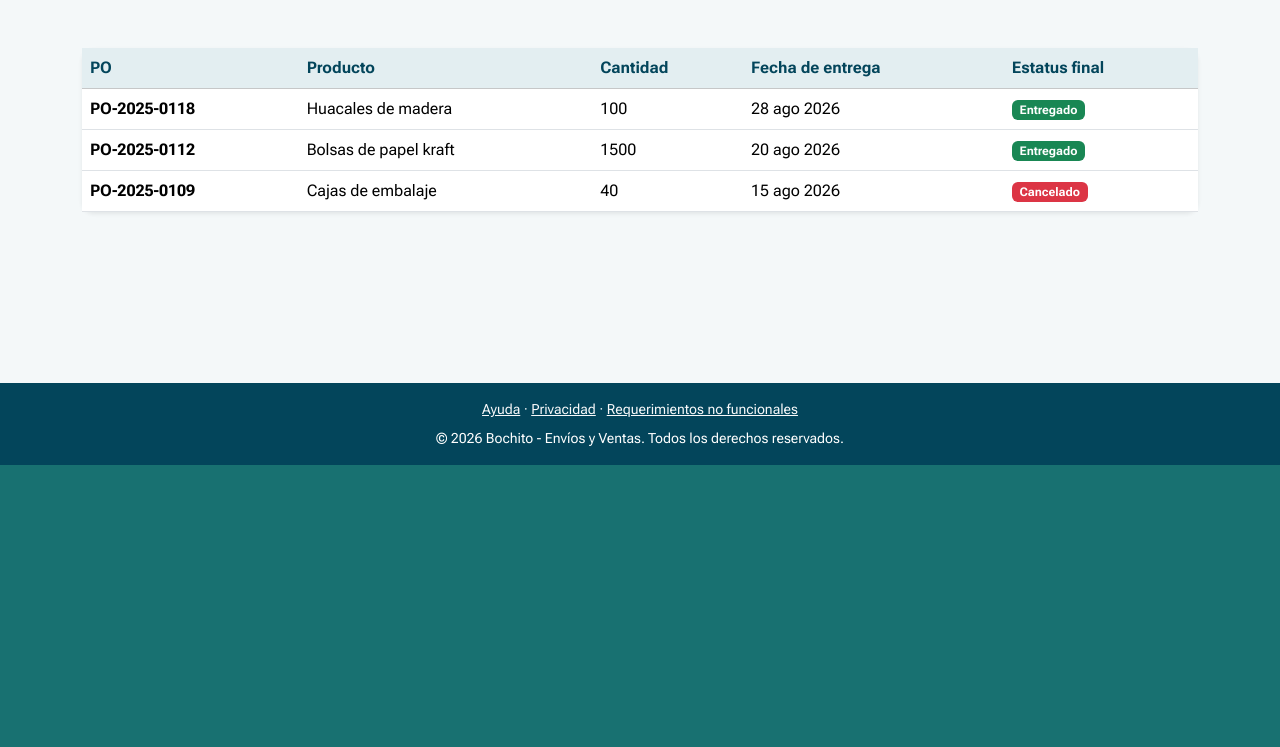
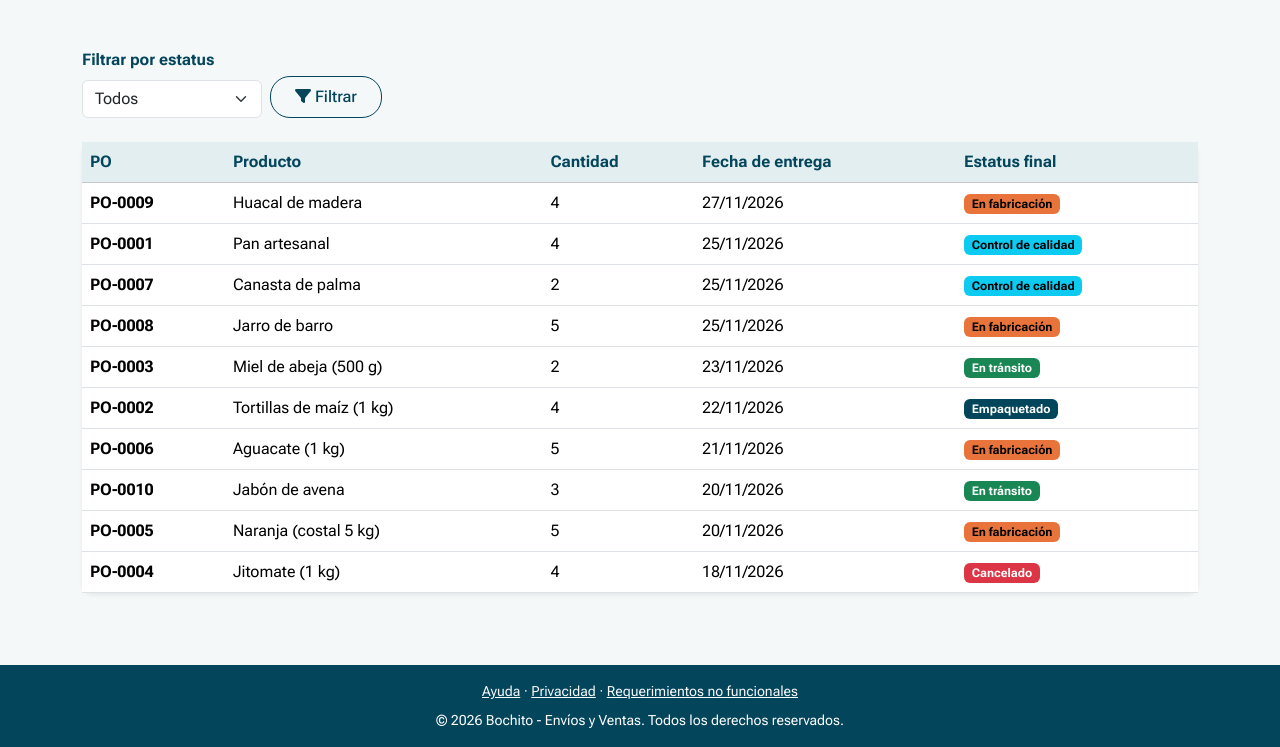
Before and after one commit to naomivimid-lang/Vochito_Lara_app_2026, a Laravel app: page /historial in a window 1280 px wide. Shown: the part 335-1082 px from the top of the page. Before the commit the page ends 800 px from the top, so only its background shows below. Run offline with Laravel 12, Linux system fonts and the light colour scheme; data comes from the database, SQL or seed files in the repository.

Commit message:
merge: integrar cambios recientes de origin/main

```diff
--- /dev/null
+++ b/app/Http/Controllers/ConsultaController.php
@@ -0,0 +1,107 @@
+<?php
+
+namespace App\Http\Controllers;
+
+use App\Models\Pedido;
+use Illuminate\Http\Request;
+
+class ConsultaController extends Controller
+{
+    // Búsqueda y filtrado de pedidos desde PostgreSQL (RF04)
+    public function busquedas(Request $request)
+    {
+        $filtros = $request->validate([
+            'po' => ['nullable', 'string', 'max:120'],
+            'fecha' => ['nullable', 'date'],
+            'estatus' => ['nullable', 'string', 'max:30'],
+        ]);
+
+        $consulta = Pedido::with('producto');
+
+        // Filtro por número de pedido (PO-0001 o 1), cliente o producto
+        if (filled($filtros['po'] ?? null)) {
+            $busqueda = trim($filtros['po']);
+            $porPo = Pedido::buscarPorPo($busqueda);
+
+            $consulta->where(function ($query) use ($busqueda, $porPo) {
+                $query->where('cliente', 'ILIKE', "%{$busqueda}%")
+                    ->orWhereHas('producto', fn ($q) => $q->where('nombre', 'ILIKE', "%{$busqueda}%"));
+
+                if ($porPo) {
+                    $query->orWhere('id', $porPo->id);
+                }
+            });
+        }
+
+        // Filtro por fecha de entrega
+        if (filled($filtros['fecha'] ?? null)) {
+            $consulta->whereDate('entrega', $filtros['fecha']);
+        }
+
+        // Filtro por estado
+        if (filled($filtros['estatus'] ?? null)) {
+            $consulta->where('estatus', $filtros['estatus']);
+        }
+
+        // Paginación: 10 resultados por página
+        $resultados = $consulta->orderByDesc('created_at')
+            ->paginate(10)
+            ->withQueryString();
+
+        return view('vochito.busquedas', [
+            'resultados' => $resultados,
+            'filtros' => $filtros,
+        ]);
+    }
+
+    // Historial de pedidos desde PostgreSQL
+    public function historial(Request $request)
+    {
+        $estatus = $request->validate(['estatus' => ['nullable', 'string', 'max:30']])['estatus'] ?? null;
+
+        $pedidos = Pedido::with('producto')
+            ->when($estatus, fn ($q, $e) => $q->where('estatus', $e))
+            ->orderByDesc('entrega')
+            ->paginate(10)
+            ->withQueryString();
+
+        return view('vochito.historial', [
+            'pedidos' => $pedidos,
+            'estatusSeleccionado' => $estatus,
+        ]);
+    }
+
+    // Mediciones reales de consultas a PostgreSQL (RNF01)
+    public function tiempoRespuesta()
+    {
+        $medir = function (callable $consulta): float {
+            $inicio = microtime(true);
+            $consulta();
+
+            return microtime(true) - $inicio;
+        };
+
+        $tiempoEstatus = $medir(fn () => Pedido::query()->select('id', 'estatus')->latest()->first());
+
+        $tiempoTrazabilidad = $medir(fn () => Pedido::with('producto', 'solicitudes')->latest()->limit(50)->get());
+
+        $tiempoBusqueda = $medir(fn () => Pedido::query()
+            ->whereIn('estatus', Pedido::ESTATUS)
+            ->whereDate('entrega', '>=', now()->subMonth())
+            ->count());
+
+        $metricas = [
+            ['consulta' => 'Estatus de un pedido', 'icono' => 'bi-arrow-repeat', 'color' => 'icon-circle-blue', 'segundos' => $tiempoEstatus],
+            ['consulta' => 'Trazabilidad (etapas del pedido)', 'icono' => 'bi-truck', 'color' => 'icon-circle-green', 'segundos' => $tiempoTrazabilidad],
+            ['consulta' => 'Búsqueda por PO, fechas o estatus', 'icono' => 'bi-geo-alt', 'color' => 'icon-circle-yellow', 'segundos' => $tiempoBusqueda],
+        ];
+
+        foreach ($metricas as &$m) {
+            $m['objetivo'] = '2 segundos o menos';
+            $m['medicion'] = number_format($m['segundos'], 4) . ' s';
+            $m['cumple'] = $m['segundos'] <= 2;
+        }
+
+        return view('vochito.tiempo_respuesta', ['metricas' => $metricas]);
+    }
+}
--- a/resources/views/vochito/historial.blade.php
+++ b/resources/views/vochito/historial.blade.php
@@ -63,6 +63,22 @@
     </header>
 
     <main class="container my-5 flex-grow-1">
+        <form method="GET" action="{{ route('vochito.historial') }}" class="d-flex flex-wrap gap-2 align-items-end mb-4">
+            <div>
+                <label for="estatus" class="form-label fw-bold">Filtrar por estatus</label>
+                <select id="estatus" name="estatus" class="form-select">
+                    <option value="">Todos</option>
+                    @foreach (\App\Models\Pedido::ESTATUS as $e)
+                        <option value="{{ $e }}" @selected($estatusSeleccionado === $e)>{{ $e }}</option>
+                    @endforeach
+                </select>
+            </div>
+            <button type="submit" class="btn btn-outline-primary"><i class="fa-solid fa-filter"></i> Filtrar</button>
+            @if ($estatusSeleccionado)
+                <a href="{{ route('vochito.historial') }}" class="btn btn-outline-secondary">Limpiar</a>
+            @endif
+        </form>
+
         <div class="card shadow-sm border-0">
             <div class="table-responsive">
                 <table class="table table-hover align-middle mb-0">
@@ -76,32 +92,22 @@
                         </tr>
                     </thead>
                     <tbody>
-                        <!-- shortcut: datos de ejemplo fijos; leerlos de la API cuando exista el backend -->
-                        <tr>
-                            <td class="fw-bold">PO-2025-0118</td>
-                            <td>Huacales de madera</td>
-                            <td>100</td>
-                            <td>28 ago 2026</td>
-                            <td><span class="badge text-bg-success">Entregado</span></td>
-                        </tr>
-                        <tr>
-                            <td class="fw-bold">PO-2025-0112</td>
-                            <td>Bolsas de papel kraft</td>
-                            <td>1500</td>
-                            <td>20 ago 2026</td>
-                            <td><span class="badge text-bg-success">Entregado</span></td>
-                        </tr>
-                        <tr>
-                            <td class="fw-bold">PO-2025-0109</td>
-                            <td>Cajas de embalaje</td>
-                            <td>40</td>
-                            <td>15 ago 2026</td>
-                            <td><span class="badge text-bg-danger">Cancelado</span></td>
-                        </tr>
+                        @forelse ($pedidos as $pedido)
+                            <tr>
+                                <td class="fw-bold text-nowrap">PO-{{ str_pad($pedido->id, 4, '0', STR_PAD_LEFT) }}</td>
+                                <td>{{ $pedido->producto->nombre ?? 'Producto eliminado' }}</td>
+                                <td>{{ $pedido->cantidad }}</td>
+                                <td class="text-nowrap">{{ $pedido->entrega->format('d/m/Y') }}</td>
+                                <td><span class="badge text-bg-{{ \App\Models\Pedido::COLOR_ESTATUS[$pedido->estatus] ?? 'secondary' }}">{{ $pedido->estatus }}</span></td>
+                            </tr>
+                        @empty
+                            <tr><td colspan="5" class="text-center text-muted py-4">No hay pedidos{{ $estatusSeleccionado ? ' con ese estatus' : '' }}.</td></tr>
+                        @endforelse
                     </tbody>
                 </table>
             </div>
         </div>
+        <div class="mt-4">{{ $pedidos->links() }}</div>
     </main>
 
     <footer class="bg-custom-dark text-white text-center py-3 mt-auto">
--- a/routes/web.php
+++ b/routes/web.php
@@ -3,6 +3,7 @@
 use Illuminate\Support\Facades\Route;
 
 use App\Http\Controllers\AuthController;
+use App\Http\Controllers\ConsultaController;
 use App\Http\Controllers\EvidenciaController;
 use App\Http\Controllers\IncidenciaController;
 use App\Http\Controllers\NotificacionController;
@@ -34,8 +35,11 @@ Route::post('/reporte-desempeno/generar', [ReporteController::class, 'generar'])
 Route::view('/nosotros', 'vochito.nosotros')->name('vochito.nosotros');
 Route::view('/servicios', 'vochito.servicios')->name('vochito.servicios');
 Route::get('/catalogo', [ProductoController::class, 'catalogo'])->name('vochito.catalogo');
-Route::view('/busquedas', 'vochito.busquedas')->name('vochito.busquedas');
-Route::view('/historial', 'vochito.historial')->name('vochito.historial');
+
+// Módulo de consultas: búsquedas, historial y tiempo de respuesta (PostgreSQL)
+Route::get('/busquedas', [ConsultaController::class, 'busquedas'])->name('vochito.busquedas');
+Route::get('/historial', [ConsultaController::class, 'historial'])->name('vochito.historial');
+Route::get('/tiempo-respuesta', [ConsultaController::class, 'tiempoRespuesta'])->name('vochito.tiempo_respuesta');
 
 // CRUD de Notificaciones
 Route::get('/notificaciones', [NotificacionController::class, 'index'])->name('vochito.notificaciones');
@@ -68,7 +72,6 @@ Route::view('/rnf03', 'vochito.RNF03')->name('vochito.rnf03');
 Route::view('/rnf04', 'vochito.RNF04')->name('vochito.rnf04');
 Route::view('/rnf05', 'vochito.RNF05')->name('vochito.rnf05');
 Route::view('/rnf06', 'vochito.RNF06')->name('vochito.rnf06');
-Route::view('/tiempo-respuesta', 'vochito.tiempo_respuesta')->name('vochito.tiempo_respuesta');
 Route::view('/iniciar-sesion', 'vochito.iniciosesion')->name('vochito.iniciosesion');
 Route::view('/indice', 'vochito.index')->name('vochito.index');
 
```
Also changed, not shown: resources/views/vochito/busquedas.blade.php (+52 -16 lines), resources/views/vochito/tiempo_respuesta.blade.php (+9 -34 lines).
